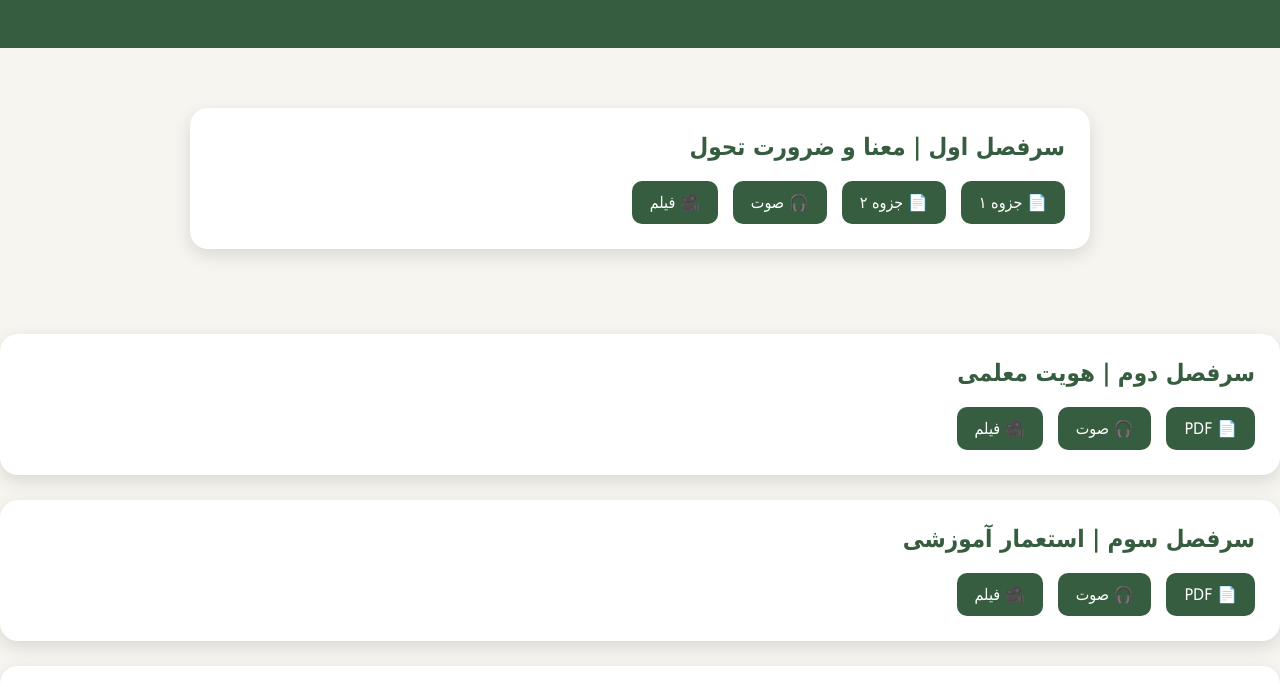
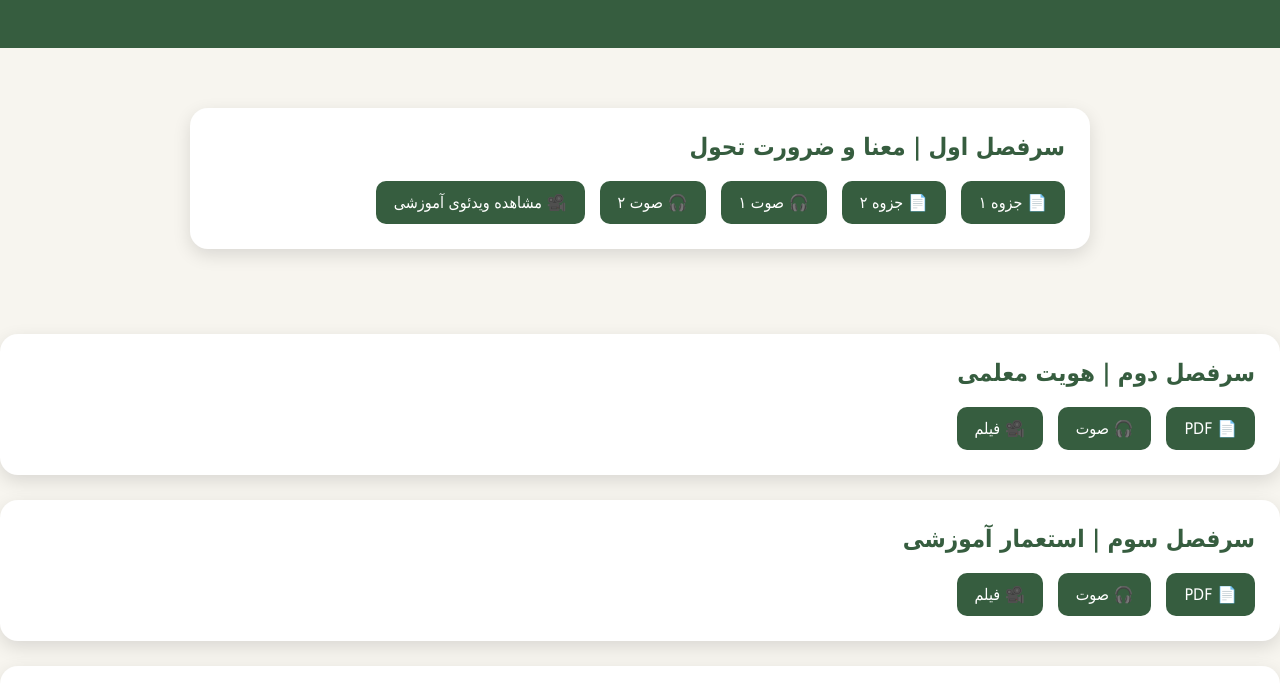
Before and after one commit to zahraarab7887-lab/masir-bank, a plain HTML site: page index.html in a window 1280 px wide. Shown: the part 113-800 px from the top of the page. Drawn offline with Linux system fonts and the light colour scheme.

Commit message:
Update index.html

```diff
--- a/index.html
+++ b/index.html
@@ -109,9 +109,13 @@ background:#4d7a57;
 
 <a href="jozve2.pdf" target="_blank">📄 جزوه ۲</a>
 
-<a href="#">🎧 صوت</a>
+<a href="voice1.mp3" target="_blank">🎧 صوت ۱</a>
 
-<a href="#">🎥 فیلم</a>
+<a href="voice2.mp3" target="_blank">🎧 صوت ۲</a>
+
+<a href="https://www.aparat.com/v/btefdnt" target="_blank">
+🎥 مشاهده ویدئوی آموزشی
+</a>
 
 </div>
 
```
